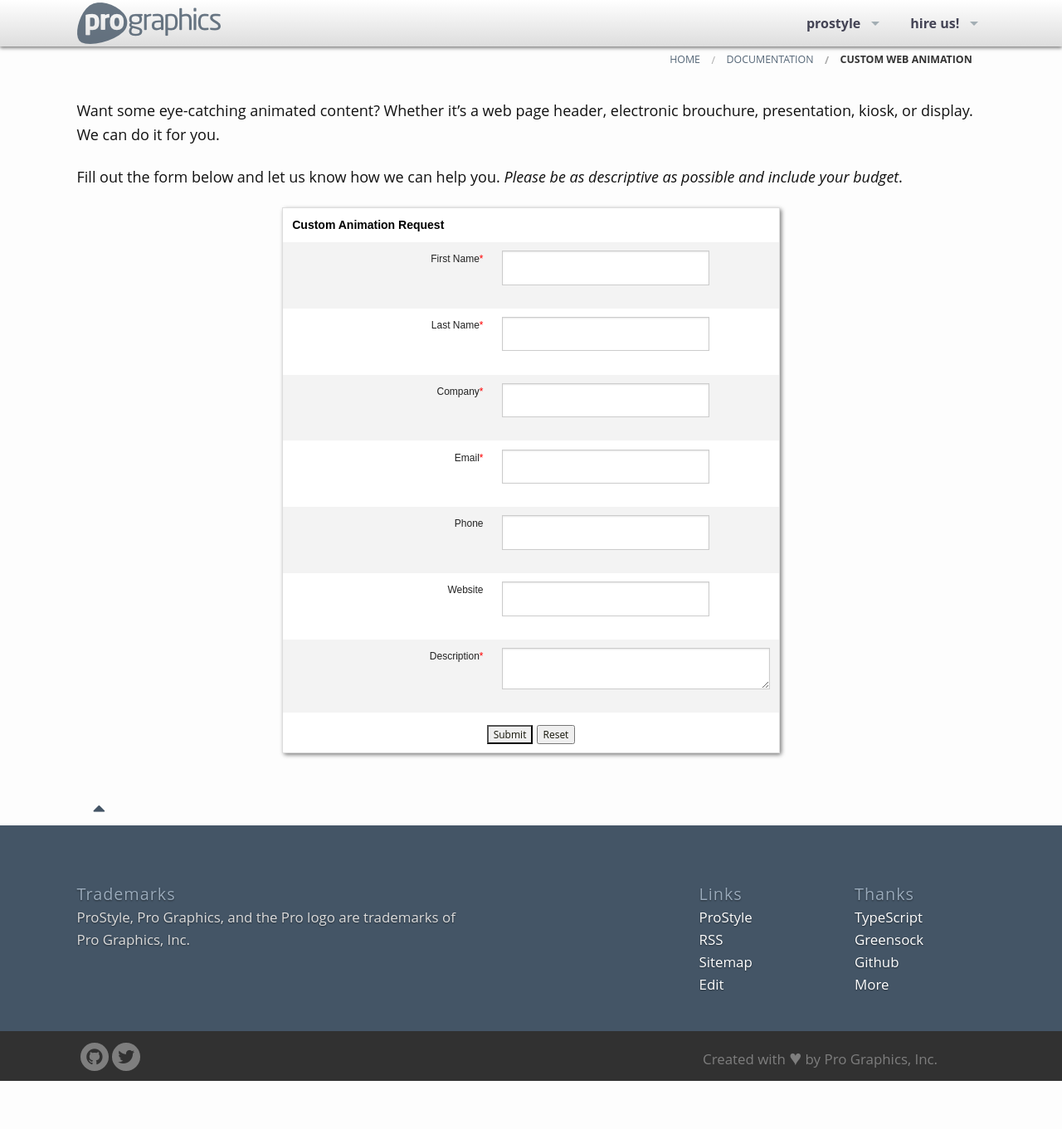
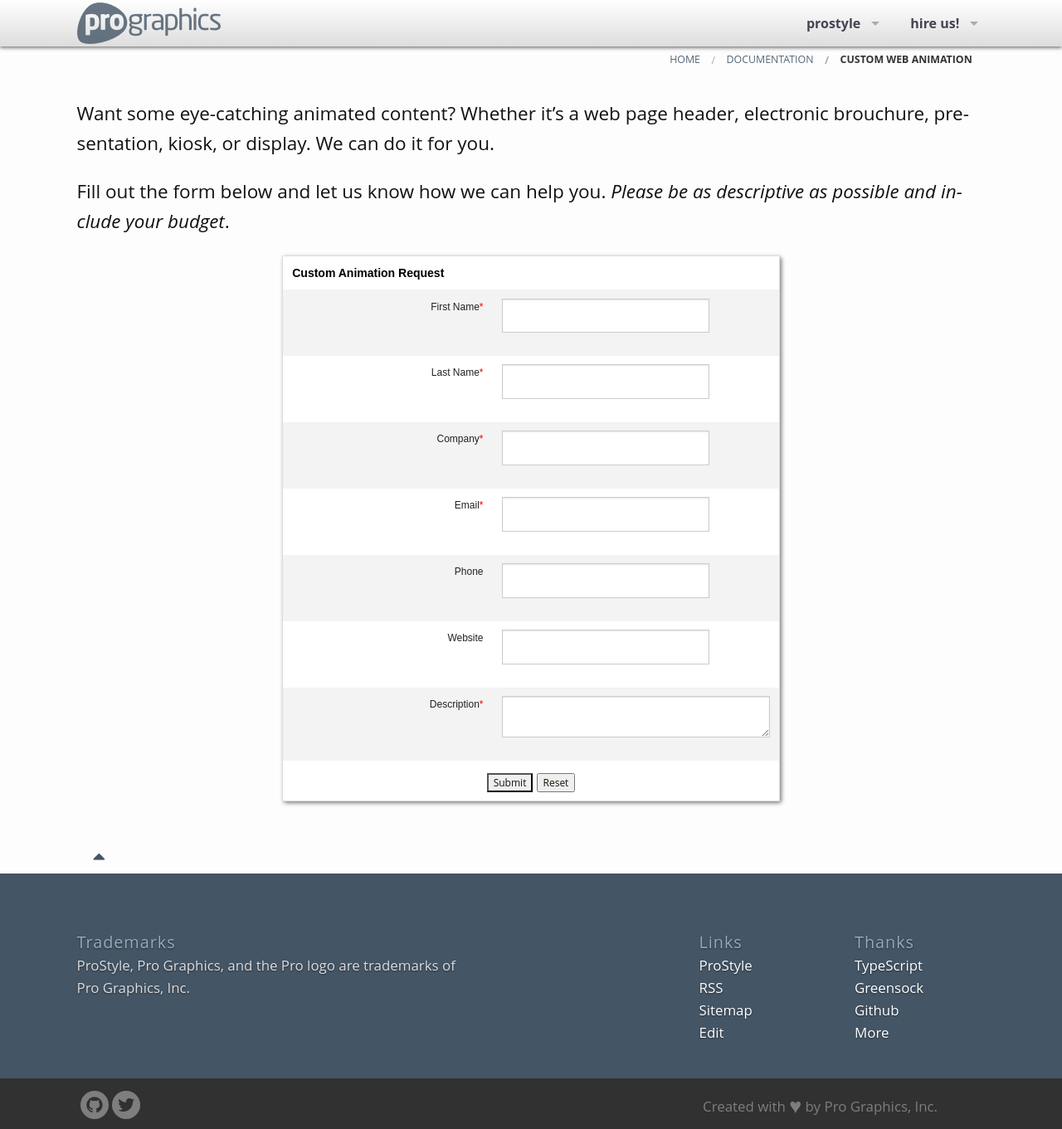
Before and after one commit to ProGraphics/prographics.github.io, a Jekyll site: the page built from pages/hire-us/custom-animation.md, in a window 1280 px wide. Shown: the whole page at 83% size. Built offline with Jekyll 4.4.1, drawn with Linux system fonts in a browser that asks for light colours; nearby versions of some CDN libraries; before the commit the page ends 1303 px from its top, so only the background shows below that.

Commit message:
Updated form

```diff
--- a/pages/hire-us/custom-animation.md
+++ b/pages/hire-us/custom-animation.md
@@ -6,10 +6,13 @@ breadcrumb-base: documentation
 permalink: "/custom-animation/"
 ---
 
+<p class="teaser" markdown="1">
 Want some eye-catching animated content? Whether it's a web page header, electronic brouchure, presentation, kiosk, or display. We can do it for you.
+</p>
 
+<p class="teaser" markdown="1">
 Fill out the form below and let us know how we can help you. _Please be as descriptive as possible and include your budget_.
-
+</p>
 
 <!-- Note :
    - You can modify the font style and form style to suit your website.
```
